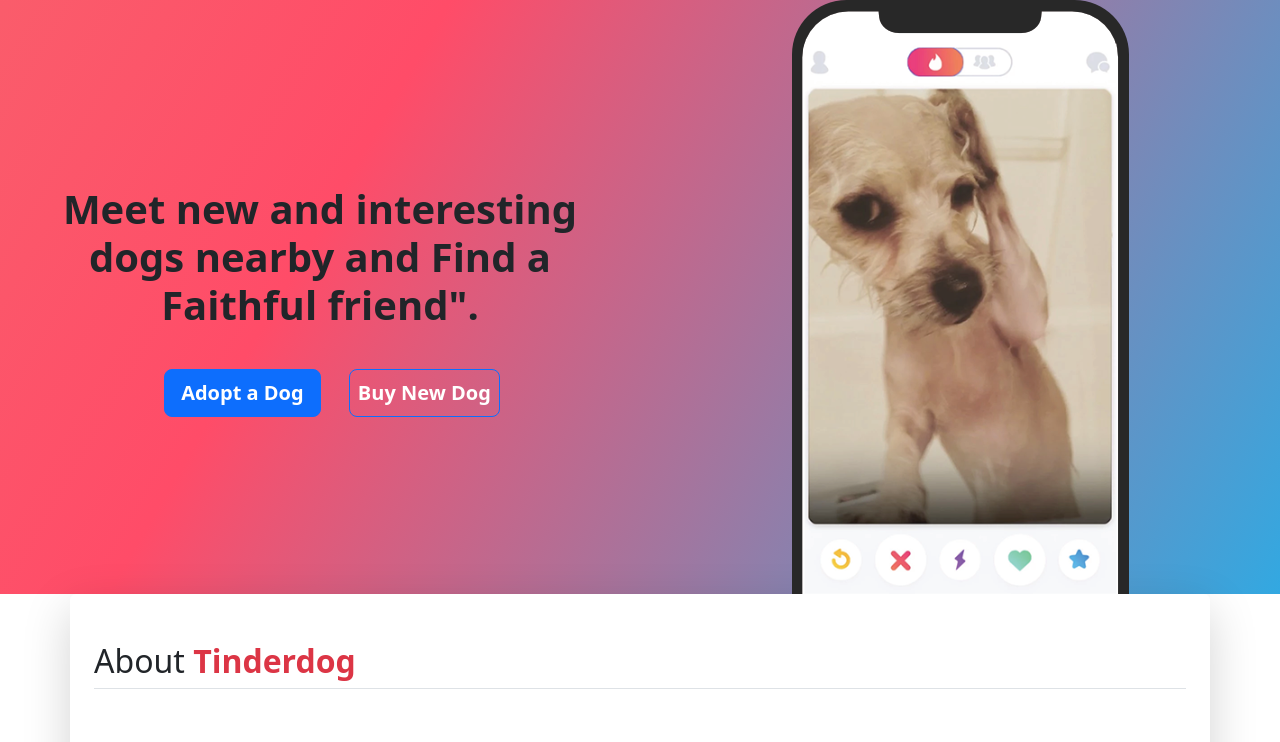
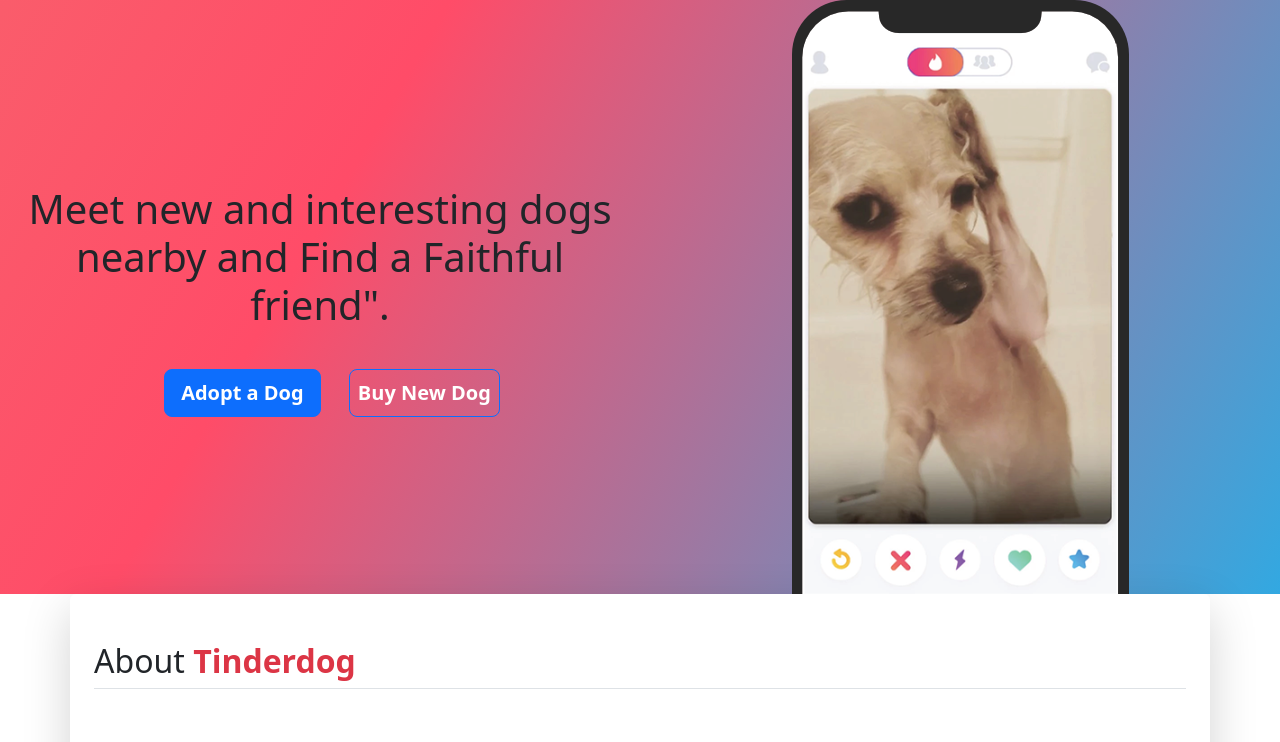
Before and after one commit to Ashish8121/Mini-Projects, a plain HTML site: page index.html in a window 1280 px wide. Shown: the top 742 px of the page. Drawn offline with nearby package versions, Linux system fonts and the light colour scheme.

Commit message:
Update index.html

```diff
--- a/index.html
+++ b/index.html
@@ -22,7 +22,7 @@
             class="col d-flex flex-column justify-content-center text-xl-center text-md-center text-sm-start"
           >
             <span class="m-2">
-              <h1 class="fw-bolder my-3">
+              <h1 class="fw-normal my-3">
                 Meet new and interesting dogs nearby and Find a
                 <span class="text-red">Faithful friend"</span>.
               </h1></span
```
